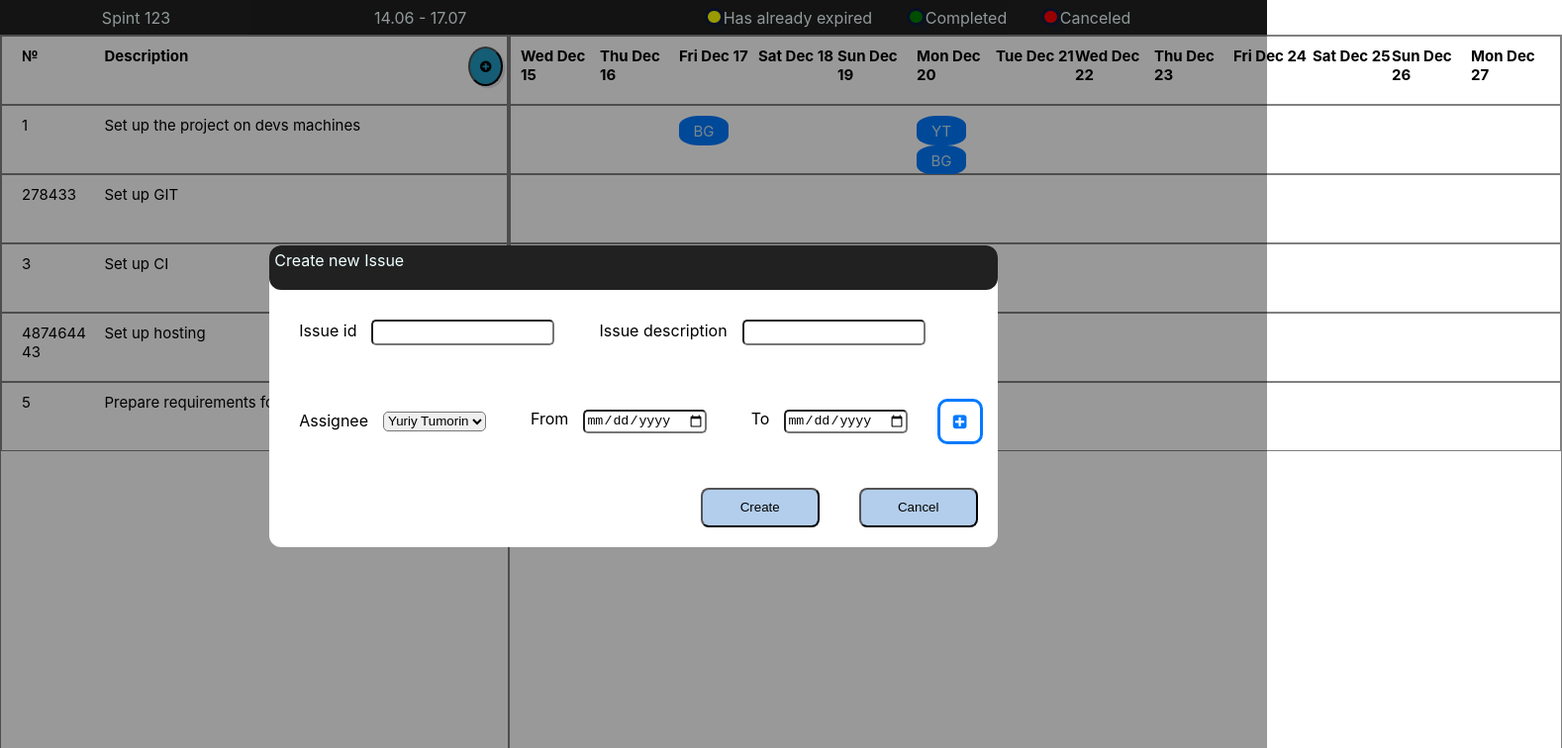
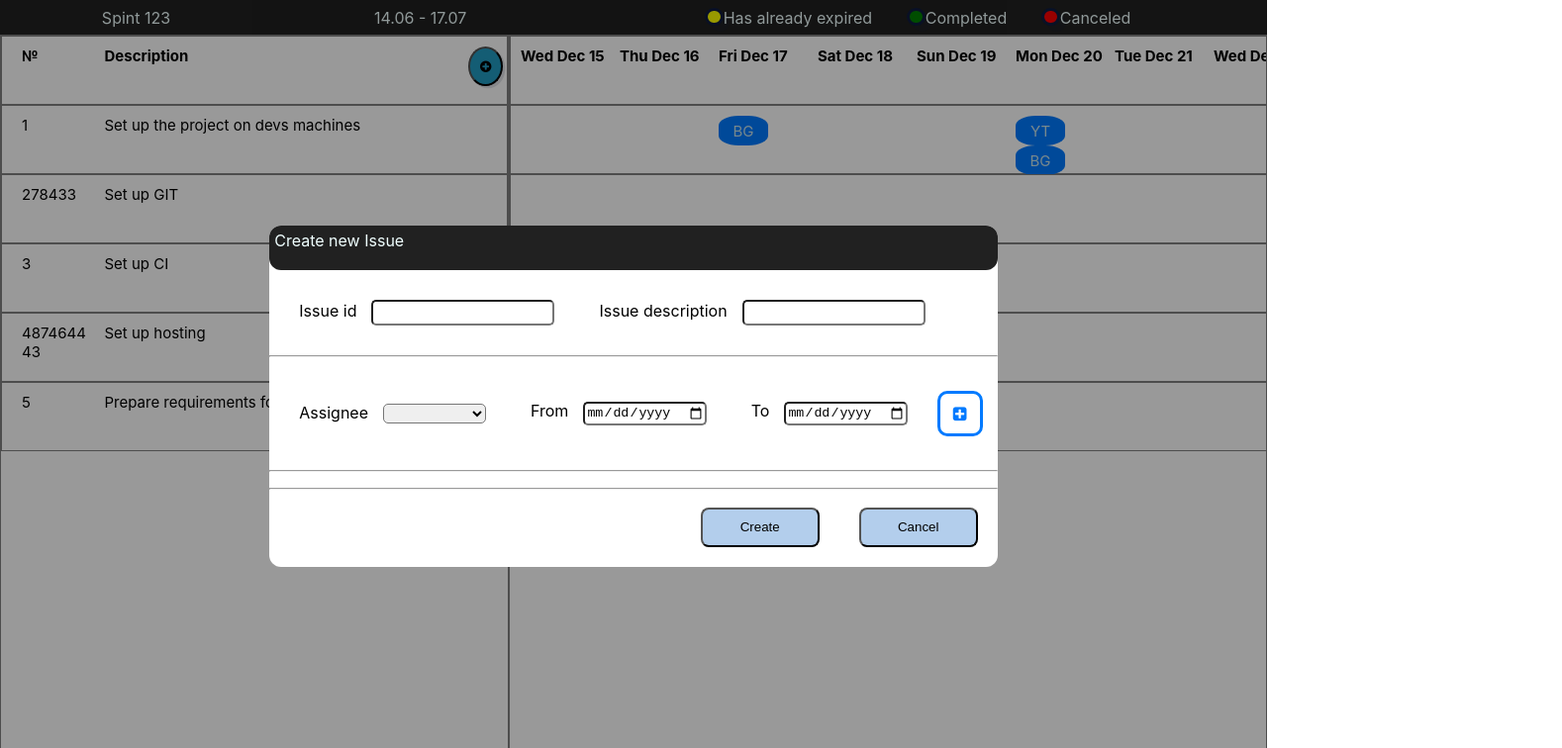
Before and after one commit to tumorin/detailed-sprint-planning, a React (Create React App) app: page / in a window 1280 px wide. Both pictures are taken after a click on the button 490 px from the left and 67 px from the top of the page. Shown: the top 756 px of the page at 99% size, 1578 px wide, since content can reach past the window. Built offline with nearby package versions, Linux system fonts and the light colour scheme.

Commit message:
delete assignee function is implemented

```diff
--- a/src/pages/main/components/EditIssue/EditIssue.css
+++ b/src/pages/main/components/EditIssue/EditIssue.css
@@ -84,16 +84,33 @@
     color: #007aff;
 }
 
+.edit-issue-assigned-container {
+    max-height: 30vh;
+    overflow: auto;
+}
+
+
 .edit-issue-assigned-row {
     display: flex;
     flex-direction: row;
-    justify-content: space-around;
+    justify-content: center;
+    align-items: center;
 }
 
 .edit-issue-assigned-row * {
     margin: 5px 10px;
 }
 
+.edit-issue-assigneed-delete-button {
+    height: 30px;
+    width: 30px;
+    border: #007aff solid;
+    border-radius: 10px;
+    text-align: center;
+    display: flex;
+    justify-content: center;
+    color: #007aff;
+}
 .buttons-container {
     display: flex;
     justify-content: flex-end;
--- a/src/pages/main/components/EditIssue/EditIssue.js
+++ b/src/pages/main/components/EditIssue/EditIssue.js
@@ -13,6 +13,7 @@ export default function EditIssue({active, setActive}) {
     const [toDate,setToDate] = useState('');
     const [assigneedList, setAssigneedList] = useState([]);
     const team = useSelector(getTeam);
+
     function changeIdHandler(e) {
         setIssueId(e.target.value);
     }
@@ -23,8 +24,15 @@ export default function EditIssue({active, setActive}) {
         setAlly(e.target.value);
     }
     function addAssigneeHandler() {
-        setAssigneedList((oldList) => [...oldList, {ally,fromDate,toDate}])
+        if (ally) {
+            const id = Date.now();
+            setAssigneedList((oldList) => [...oldList, {id, ally, fromDate, toDate}])
+        }
     }
+    function deleteAssigneeHandler(id) {
+        setAssigneedList(assigneedList.filter(assignee => assignee.id !== id));
+    }
+
     function changeFromDateHandler(e) {
         setFromDate(e.target.value);
     }
@@ -50,10 +58,12 @@ export default function EditIssue({active, setActive}) {
                             <input type="text" value={issueDescription} onChange={changeDescriptionHandler}/>
                         </label>
                     </div>
+                    <hr/>
                     <div className="edit-issue-assignee-container">
                         <label>
                          Assignee
                          <select value={ally} onChange={changeAllyHandler}>
+                             <option value='' key='blank value'> </option>
                              {team.map((ally => {
                                  return (
                                      <option value={ally.nick} key={ally.nick}>
@@ -74,18 +84,25 @@ export default function EditIssue({active, setActive}) {
                             <span className="fa fa-plus-square"></span>
                         </div>
                     </div>
+                    <hr />
                     <div className="edit-issue-assigned-container">
                         {assigneedList.map(assigned => {
                             return (
-                                <div className="edit-issue-assigned-row">
+                                <div className="edit-issue-assigned-row" key={assigned.id}>
                                     <AllyLabel label={assigned.ally} key={assigned.ally}/>
                                     <span>Date:</span>
-                                    <div>{assigned.fromDate}</div>
-                                    <div>{assigned.toDate}</div>
+                                    <span>{assigned.fromDate}</span>
+                                    <span>-</span>
+                                    <span>{assigned.toDate}</span>
+                                    <div className="edit-issue-assigneed-delete-button" onClick={() =>deleteAssigneeHandler(assigned.id)}>
+                                        <span className="fa fa-trash"></span>
+                                    </div>
+
                                 </div>
                             )
                         })}
                     </div>
+                    <hr />
                     <div className="buttons-container">
                         <button>Create</button>
                         <button>Cancel</button>
--- a/src/pages/main/components/issue-table/IssueList/IssueList.css
+++ b/src/pages/main/components/issue-table/IssueList/IssueList.css
@@ -26,6 +26,7 @@
 }
 
 .issue-list-row {
+    position: relative;
     display: flex;
     flex-direction: row;
     border: 1px solid grey;
@@ -58,6 +59,13 @@
     flex-basis: 75%;
 }
 
+.issue-list-active-button-container {
+    position: absolute;
+    right: 0px;
+    display: flex;
+    flex-direction: row;
+}
+
 .action-button {
     border-radius: 50%;
     box-shadow: 0.375em 0.375em 0 0 rgba(15, 28, 63, 0.125);
@@ -65,9 +73,8 @@
     width: 45px;
     margin-right: 5px;
     background-color: #229cc2;
-    padding: 0px 10px;
+    /*padding: 0px 10px;*/
     position: relative;
-    left: -40px;
     /*opacity: 0;*/
     visibility: hidden;
     transition: 1.5s opacity;
--- a/src/pages/main/components/issue-table/IssueList/IssueList.js
+++ b/src/pages/main/components/issue-table/IssueList/IssueList.js
@@ -10,8 +10,11 @@ export default function IssueList({issues, setEditIssueActive}) {
                 <div className="issue-list-description">
                     {description}
                 </div>
-                <button className="action-button "><span className="fa fa-edit "></span></button>
-                <button className="action-button "><span className="fa fa-trash "></span></button>
+                <div className="issue-list-active-button-container">
+                    <button className="action-button "><span className="fa fa-edit "></span></button>
+                    <button className="action-button "><span className="fa fa-trash "></span></button>
+                </div>
+
             </div>
         )
     })
--- a/src/pages/main/components/issue-table/Schedule/Schedule.css
+++ b/src/pages/main/components/issue-table/Schedule/Schedule.css
@@ -5,6 +5,7 @@
     flex-direction: column;
     overflow-wrap: anywhere;
     font-size: 15px;
+    overflow-x: auto;
 }
 .schedule-heading {
     display: flex;
@@ -13,10 +14,11 @@
     padding: 10px;
     font-weight: bold;
     height: 48px;
+    width: fit-content;
 }
 
 .schedule-heading-cell {
-    width: 5rem;
+    width: 100px;
 }
 
 .schedule-row {
@@ -24,10 +26,11 @@
     flex-direction: row;
     border: 1px solid grey;
     padding: 10px;
+    width: fit-content;
 }
 
 .schedule-issue-day {
     /*border: 1px solid grey;*/
-    width: 5rem;
+    width: 100px;
     height: 3rem;
 }
--- a/src/pages/main/components/issue-table/Schedule/Schedule.js
+++ b/src/pages/main/components/issue-table/Schedule/Schedule.js
@@ -7,7 +7,7 @@ function prepareDayList(issues, sprint, days) {
     const oneDay = 1000 * 3600 * 24;
     const sprintDuration = Math.round((sprintEnd - sprintStart) / oneDay);
     const dayList = [];
-    for (let i = 0; i < sprintDuration; i++) {
+    for (let i = 0; i < sprintDuration - 1; i++) {
         const resultDay = {};
         const currentDay = new Date(sprintStart.getTime() + oneDay * i);
         resultDay.currentDay = currentDay;
```
